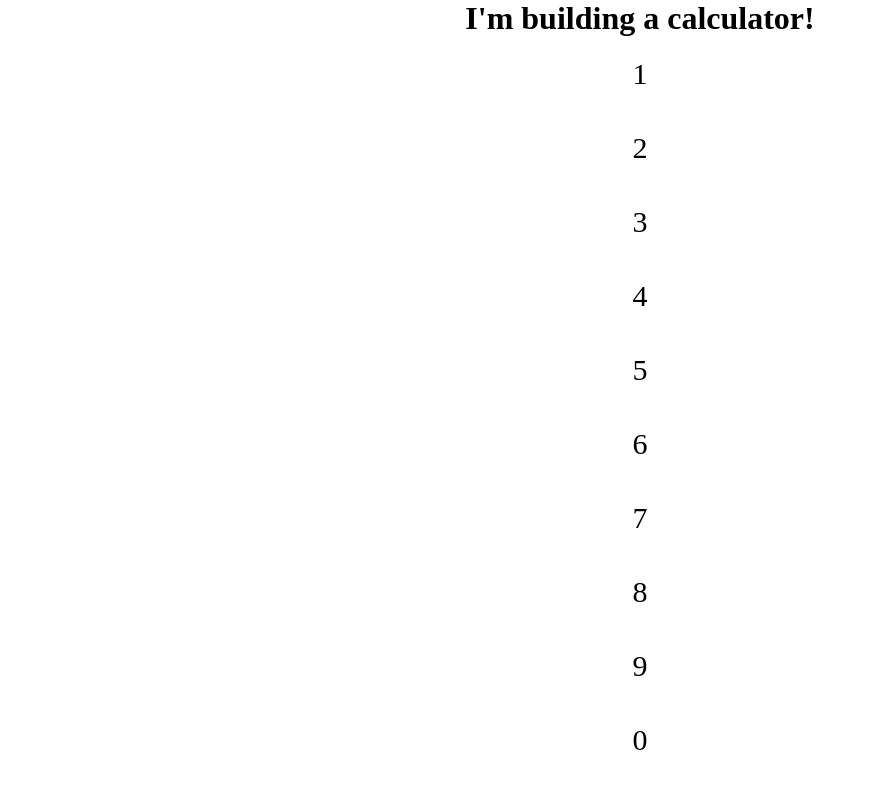
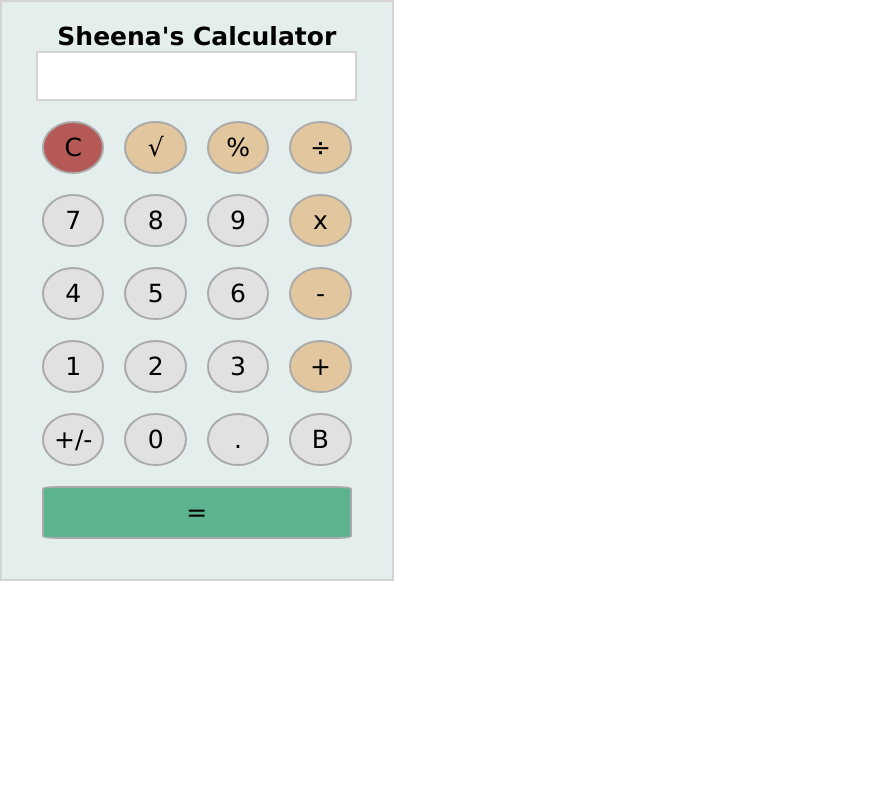
Before and after one commit to sxp0229/calculator, a plain HTML site: page index.html in a window 1280 px wide. Shown: the whole page, without its empty margins (0-875 px from the left). Drawn offline with Linux system fonts and the light colour scheme.

Commit message:
Styled calculator changes

```diff
--- a/app.js
+++ /dev/null
@@ -1,56 +0,0 @@
-// const firstNumber = Number(prompt("First number: "));
-// const operator = prompt("Operator: ");
-// // const secondNumber = Number(prompt("Second number: "));
-// let secondNumber;
-
-// if (operator != "√") {
-//   secondNumber = Number(prompt("Second number: "));
-//   alert(`${firstNumber} ${operator} ${secondNumber}`);
-// } else {
-//   alert(`${firstNumber} ${operator}`);
-// }
-
-
-// Build out basic mathematic functions
-const addNumbers = (num1, num2) => (num1 + num2);
-
-const subtractNumbers = (num1, num2) => (num1 - num2);
-
-const multiplyNumbers = (num1, num2) => (num1 * num2);
-
-const divideNumbers = (num1, num2) => {
-  if (num2 === 0) {
-    return "ERROR! Cannot divide by 0!"
-  } else {
-    return num1 / num2;
-  }
-}
-
-const calcPercentage = (num1, num2) => ((num1/num2*100));
-
-const calcSquareRoot = (num1) => Math.sqrt(num1);
-
-// Calculate using basic math functions defined above
-const calculate = (firstOperand, operator, secondOperand) => {
-  if (operator == "+") {
-    return addNumbers(firstOperand, secondOperand);
-  } else if (operator == "-") {
-    return subtractNumbers(firstOperand, secondOperand);
-  } else if (operator == "*") {
-    return multiplyNumbers(firstOperand, secondOperand);
-  } else if (operator == "/") {
-    return divideNumbers (firstOperand, secondOperand);
-  } else if (operator == "%") {
-    return calcPercentage (firstOperand, secondOperand);
-  } else if (operator == "√") {
-    return calcSquareRoot (firstOperand);
-  }
-}
-
-// const appendNumber = (arg1, arg2) => `$(arg1)$(arg2)`;
-
-// const createFirstOperand = (arg1, arg2) => {
-//   // keep appending number until input is done
-// }
-
-console.log(calculate(firstNumber,operator,secondNumber));
--- a/index.html
+++ b/index.html
@@ -5,23 +5,39 @@
   <meta name="viewport" content="width=device-width, initial-scale=1.0">
   <title>Calculator</title>
   <link rel="stylesheet" href="styles.css">
-  <script src="app.js"></script>
+  <script src="index.js"></script>
 </head>
 <body>
   <main>
-    <h1>I'm building a calculator!</h1>
+  <section>
+    <h1>Sheena's Calculator</h1>
+    <!-- <div class="prevEquationDisplay">0</div>
+    <div class="currentEquationDisplay">0</div> -->
+    <input class="input-box" id="input-field" type="number"></input>
     <div class="calculator-grid">
-      <div class="calculator-grid__item">1</div>
-      <div class="calculator-grid__item">2</div>
-      <div class="calculator-grid__item">3</div>
-      <div class="calculator-grid__item">4</div>
-      <div class="calculator-grid__item">5</div>
-      <div class="calculator-grid__item">6</div>
-      <div class="calculator-grid__item">7</div>
-      <div class="calculator-grid__item">8</div>
-      <div class="calculator-grid__item">9</div>
-      <div class="calculator-grid__item">0</div>
+      <button class="calculator-grid__item clear-red" id="clear">C</button>
+      <button class="calculator-grid__item operator-gold" id="operator">√</button>
+      <button class="calculator-grid__item operator-gold" id="operator">%</button>
+      <button class="calculator-grid__item operator-gold" id="operator">÷</button>
+      <button class="calculator-grid__item" id="number">7</button>
+      <button class="calculator-grid__item" id="number">8</button>
+      <button class="calculator-grid__item" id="number">9</button>
+      <button class="calculator-grid__item operator-gold" id="operator">x</button>
+      <button class="calculator-grid__item" id="number">4</button>
+      <button class="calculator-grid__item" id="number">5</button>
+      <button class="calculator-grid__item" id="number">6</button>
+      <button class="calculator-grid__item operator-gold" id="operator">-</button>
+      <button class="calculator-grid__item" id="number">1</button>
+      <button class="calculator-grid__item" id="number">2</button>
+      <button class="calculator-grid__item" id="number">3</button>
+      <button class="calculator-grid__item operator-gold" id="operator">+</button>
+      <button class="calculator-grid__item id="operator">+/-</button>
+      <button class="calculator-grid__item" id="number">0</button>
+      <button class="calculator-grid__item" id="decimal-point">.</button>
+      <button class="calculator-grid__item" id="'backspace">B</button>
+      <button class="calculator-grid__item span-four equals-green" id="equals">=</button>
     </div>
-  </main>
+  </section>
+</main>
 </body>
 </html>
--- /dev/null
+++ b/index.js
@@ -0,0 +1,78 @@
+//variables from html
+
+// const buttonTexts = document.getElementsByClassName("button");
+const numberTexts = document.querySelectorAll("number")[0];
+const operatorTexts = document.querySelectorAll("operator")[0];
+const decimalPoint = document.querySelectorAll("decimal-point")[0];
+const deleteOne = document.querySelectorAll("backspace")[0];
+const deleteOne = document.querySelectorAll("equals")[0];
+const equalsSign = document.getElementsByClassName("input-box")[0];
+console.log (`display box result has ${resultsScreen}`)
+
+
+// Get all the number button values into array
+const numberTexts = document.getElementsById("number")
+
+// Get all the operator button values into array
+const operatorText = document.getElementsById("operator")
+
+// Get the C button value - single value returned
+const clear = document.getElementById("clear")
+
+// Get the = button value - single value returned
+const equals = document.getElementById("equals")
+
+// Get the . button value
+const decimal = document.getElementById("decimal-point")
+// Get the <-- button value
+const deleteOne = document.getElementByTagName("backspace")
+
+// Get the input field answer value
+const inputArea = document.getElementById("input-field")
+//declaring empty variables
+let firstNumber = "";
+let secondNumber = "";
+let operator = "";
+let equation = "";
+let answer = "";
+
+// Build out basic mathematic functions
+const addNumbers = (num1, num2) => (num1 + num2);
+const subtractNumbers = (num1, num2) => (num1 - num2);
+const multiplyNumbers = (num1, num2) => (num1 * num2);
+const divideNumbers = (num1, num2) => {
+  if (num2 === 0) {
+    return "ERROR! Cannot divide by 0!"
+  } else {
+    return num1 / num2;
+  }
+}
+const calcPercentage = (num1, num2) => ((num1/num2*100));
+const calcSquareRoot = (num1) => Math.sqrt(num1);
+
+// Calculate using basic math functions defined above
+const calculate = (firstOperand, operator, secondOperand) => {
+  if (operator == "+") {
+    return addNumbers(firstOperand, secondOperand);
+  } else if (operator == "-") {
+    return subtractNumbers(firstOperand, secondOperand);
+  } else if (operator == "*") {
+    return multiplyNumbers(firstOperand, secondOperand);
+  } else if (operator == "/") {
+    return divideNumbers (firstOperand, secondOperand);
+  } else if (operator == "%") {
+    return calcPercentage (firstOperand, secondOperand);
+  } else if (operator == "√") {
+    return calcSquareRoot (firstOperand);
+  }
+}
+
+// const appendNumber = (arg1, arg2) => `$(arg1)$(arg2)`;
+
+// const createFirstOperand = (arg1, arg2) => {
+//   // keep appending number until input is done
+// }
+
+
+
+console.log(calculate(firstNumber,operator,secondNumber));
--- a/styles.scss
+++ b/styles.scss
@@ -1,36 +1,131 @@
-* {
+// * {
+//   margin: 0;
+//   padding: 0;
+//   box-sizing: border-box;
+//   font-family: 'Lucida Sans', 'Lucida Sans Regular', 'Lucida Grande', 'Lucida Sans Unicode', Geneva, Verdana, sans-serif;
+//   font-size: 25px;
+// }
+
+$bittersweet-shimmer: #B55957ff;
+$gold-crayola: #E0C59Bff;
+$ocean-green: #5FBD95ff; //background color
+$light-gray: #CBD5D1ff;
+
+$azure-x-11-web-color: #E4EFEDff; //backgroud color
+$gainsboro: #E1E1E1ff; //button color
+$silver-sand: #C4CDCAff; //button border color
+$gold-crayola: #E1C69Eff; //button-gold
+$mint: #5BB48Dff;
+
+* { padding: 0;
   margin: 0;
-  padding: 0;
   box-sizing: border-box;
+  font-family:'Lucida Sans', 'Lucida Sans Regular', 'Lucida Grande', 'Lucida Sans Unicode', Geneva, Verdana, sans-serif;
+  font-size: 25px;}
+
+  input::-webkit-inner-spin-button {
+    -webkit-appearance: none;
+    margin: 0;
+  }
+
+  .calculator-grid__item:link, .calculator-grid__item:visited {
+      text-shadow: lightblue;
+  }
+  .button:hover {
+      font-weight: bold;
   }
 
   main {
+    display: inline-block;
+    text-align: center;
+  }
+  section {
+      background-color: $azure-x-11-web-color;
+      border: 2px solid lightgrey;
       display: flex;
       flex-direction: column;
+      align-items: center;
       justify-content: center;
-  align-items: center;
+      // text-align: center;
+      padding: 20px;
+  }
+  .input-box {
+      border: 2px solid lightgray;
+      height: 50px;
+      // padding: 20px;
+      text-align: right;
+      // display: flex;
+      // justify-content: flex-end;
+      // align-items: center;
+  }
 
   .calculator-grid {
       display: grid;
-    border: 5px green;
-    grid-template-columns: (1fr, 1fr, 1fr, 1fr, 1fr);
-    grid-template-rows: (5, 1fr);
+      grid-template-columns: 1fr 1fr 1fr 1fr;
+      padding: 10px;
+      /* margin: 20px; */
+  }
 
   .calculator-grid__item {
-      border: 5px red;
+    border: 2px solid darkgray;
+    background-color: $gainsboro;
+    border-radius: 50%;
+    margin: 10px;
+    padding: 10px;
   }
+
+    .span-four {
+      grid-column: span 4;
+      border-radius: 5%
     }
-  // .calculator-grid {
-  //   display: grid;
-  //   grid-template-columns: auto auto auto;
-  //   background-color: #2196F3;
-  //   padding: 10px;
+
+  .operator-gold {
+      background-color: $gold-crayola;
+  }
+
+  .equals-green {
+      background-color: $mint;
+  }
+
+  .clear-red {
+      background-color: $bittersweet-shimmer;
+  }
+
+// body {
+//   display: flex;
+//   flex-direction: column;
+//   justify-content: center;
+//   align-items: center;
+//   // padding: 20px;
+//   border: 20px solid blue;
+
+//   .input-box {
+//     border: 2px solid lightgray;
+//     height: 50px;
+//     display: flex;
+//     justify-content: flex-end;
+//     align-items: center;
+//   }
+
+//   //inside main loop
+//   .calculator-grid {
+//     display: grid;
+//     grid-template-columns: 1fr 1fr 1fr 1fr 1fr;
+//     // padding: 10px;
+//     gap: 10px;
+//     border: 5px solid rgb(98, 90, 90) ;
+//     background-color: $azure-x-11-web-color;
+//     margin: 5px;
+//   }
+
+
+//   // inside main loop
+//   .calculator-grid__item {
+//     border: 5px solid $light-gray;
+//     // height: 43px;
+//     // width: 71px;;
+//     background-color: $gainsboro;
+//     // font-size: 20px;
+//     // padding: 10px;
+//   }
 // }
-  .calculator-grid__item {
-    background-color: rgba(255, 255, 255, 0.8);
-    border: 1px solid rgba(0, 0, 0, 0.8);
-    padding: 20px;
-    font-size: 30px;
-    text-align: center;
-  }
-}
```
Also changed, not shown: online-calculator.png (added), singleButton.PNG (added), styles.css, zoomed-calculator.png (added), 1 other file. Lines whose indentation alone changed are shown as unchanged.
